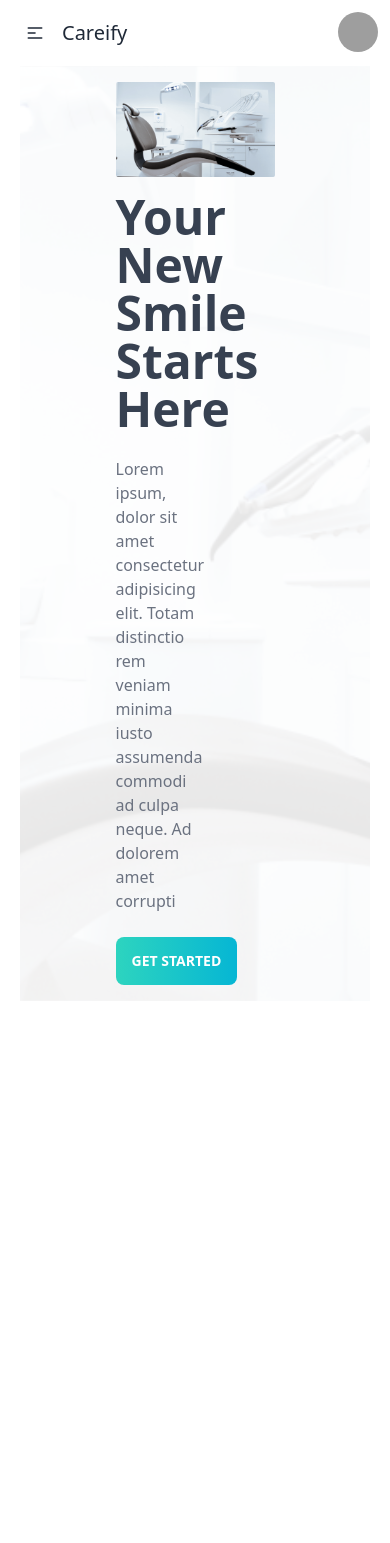
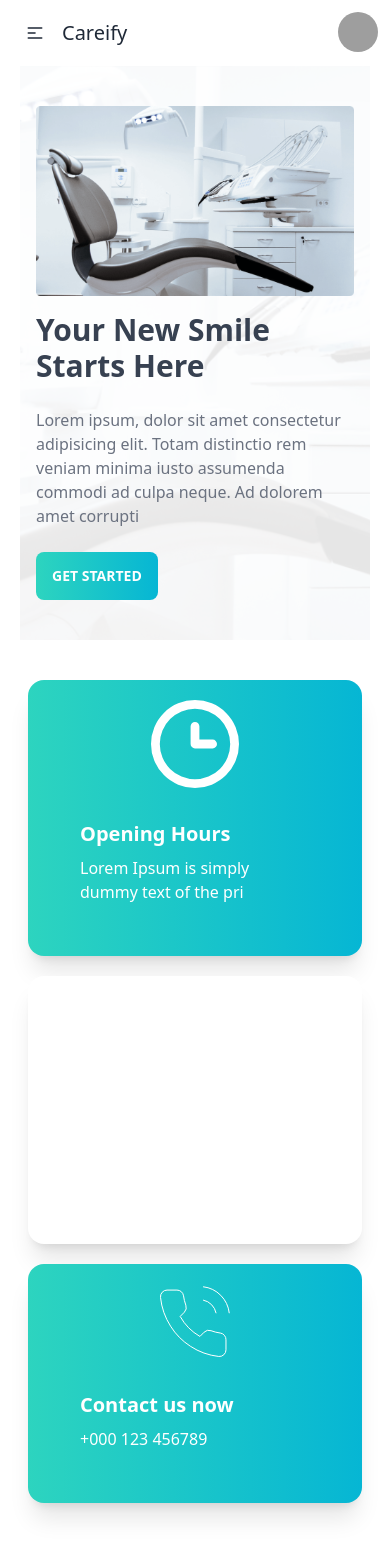
Before and after one commit to neel123go/Doctor-Portal-Client, a React (Create React App) app: page / in a window 390 px wide. Before the commit the page ends 1001 px from the top, so only its background shows below. Built offline with nearby package versions, Linux system fonts and the light colour scheme; grey boxes are pictures that could not be loaded.

Commit message:
added infoCard and responsive banner section

```diff
--- a/src/Components/Pages/Banner/Banner.js
+++ b/src/Components/Pages/Banner/Banner.js
@@ -4,16 +4,16 @@ import Chair from '../../../assets/images/chair.png';
 
 const Banner = () => {
     return (
-        <div className="hero min-h-screen" style={{ backgroundImage: `url(${BackgroundImg})` }}>
+        <div className="hero min-h-auto" style={{ backgroundImage: `url(${BackgroundImg})` }}>
             <div className="hero-overlay bg-opacity-90 bg-white"></div>
-            <div className="hero-content flex-col lg:flex-row-reverse">
-                <div className='w-1/2'>
+            <div className="hero-content flex-col md:flex-row-reverse py-10 md:py-20 lg:py-40">
+                <div className='w-full md:w-1/2'>
                     <img src={Chair} alt="" />
                 </div>
-                <div className='w-1/2'>
-                    <h1 className="text-5xl font-bold text-gray-700">Your New Smile Starts Here</h1>
-                    <p className="py-6 text-gray-500 pr-20">Lorem ipsum, dolor sit amet consectetur adipisicing elit. Totam distinctio rem veniam minima iusto assumenda commodi ad culpa neque. Ad dolorem amet corrupti</p>
-                    <button className="btn text-white border-0 bg-gradient-to-r from-teal-400 to-cyan-500">Get Started</button>
+                <div className='w-full md:w-1/2'>
+                    <h1 className="text-3xl md:text-4xl lg:text-5xl font-bold text-gray-700">Your New Smile Starts Here</h1>
+                    <p className="py-6 text-gray-500 lg:pr-20">Lorem ipsum, dolor sit amet consectetur adipisicing elit. Totam distinctio rem veniam minima iusto assumenda commodi ad culpa neque. Ad dolorem amet corrupti</p>
+                    <button className="btn text-white border-0 bg-gradient-to-r from-teal-400 to-cyan-500 hover:bg-gradient-to-l">Get Started</button>
                 </div>
             </div>
         </div>
--- a/src/Components/Pages/Home/Home.js
+++ b/src/Components/Pages/Home/Home.js
@@ -1,10 +1,12 @@
 import React from 'react';
 import Banner from '../Banner/Banner';
+import InfoCard from '../InfoCard/InfoCard';
 
 const Home = () => {
     return (
         <div className='px-5'>
             <Banner></Banner>
+            <InfoCard></InfoCard>
         </div>
     );
 };
--- /dev/null
+++ b/src/Components/Pages/InfoCard/InfoCard.js
@@ -0,0 +1,36 @@
+import React from 'react';
+import icon1 from '../../../assets/icons/clock.svg';
+import icon2 from '../../../assets/icons/marker.svg';
+import icon3 from '../../../assets/icons/phone.svg';
+
+const InfoCard = () => {
+    return (
+        <div className='grid grid-cols-1 lg:grid-cols-3 gap-5 px-2 xl:px-20 py-10'>
+            <div className="card lg:card-side bg-base-100 shadow-xl px-5 py-5 lg:py-0 text-white bg-gradient-to-r from-teal-400 to-cyan-500">
+                <figure><img src={icon1} alt="Icon1" /></figure>
+                <div className="card-body">
+                    <h2 className="card-title">Opening Hours</h2>
+                    <p>Lorem Ipsum is simply dummy text of the pri</p>
+                </div>
+            </div>
+
+            <div className="card lg:card-side bg-base-100 shadow-xl px-5 py-5 lg:py-0 text-white">
+                <figure><img src={icon2} alt="Icon2" /></figure>
+                <div className="card-body">
+                    <h2 className="card-title">Visit our location</h2>
+                    <p>Brooklyn, NY 10036, United States</p>
+                </div>
+            </div>
+
+            <div className="card lg:card-side bg-base-100 shadow-xl px-5 py-5 lg:py-0 text-white border-0 bg-gradient-to-r from-teal-400 to-cyan-500">
+                <figure><img src={icon3} alt="Icon3" /></figure>
+                <div className="card-body">
+                    <h2 className="card-title">Contact us now</h2>
+                    <p>+000 123 456789</p>
+                </div>
+            </div>
+        </div>
+    );
+};
+
+export default InfoCard;
```
